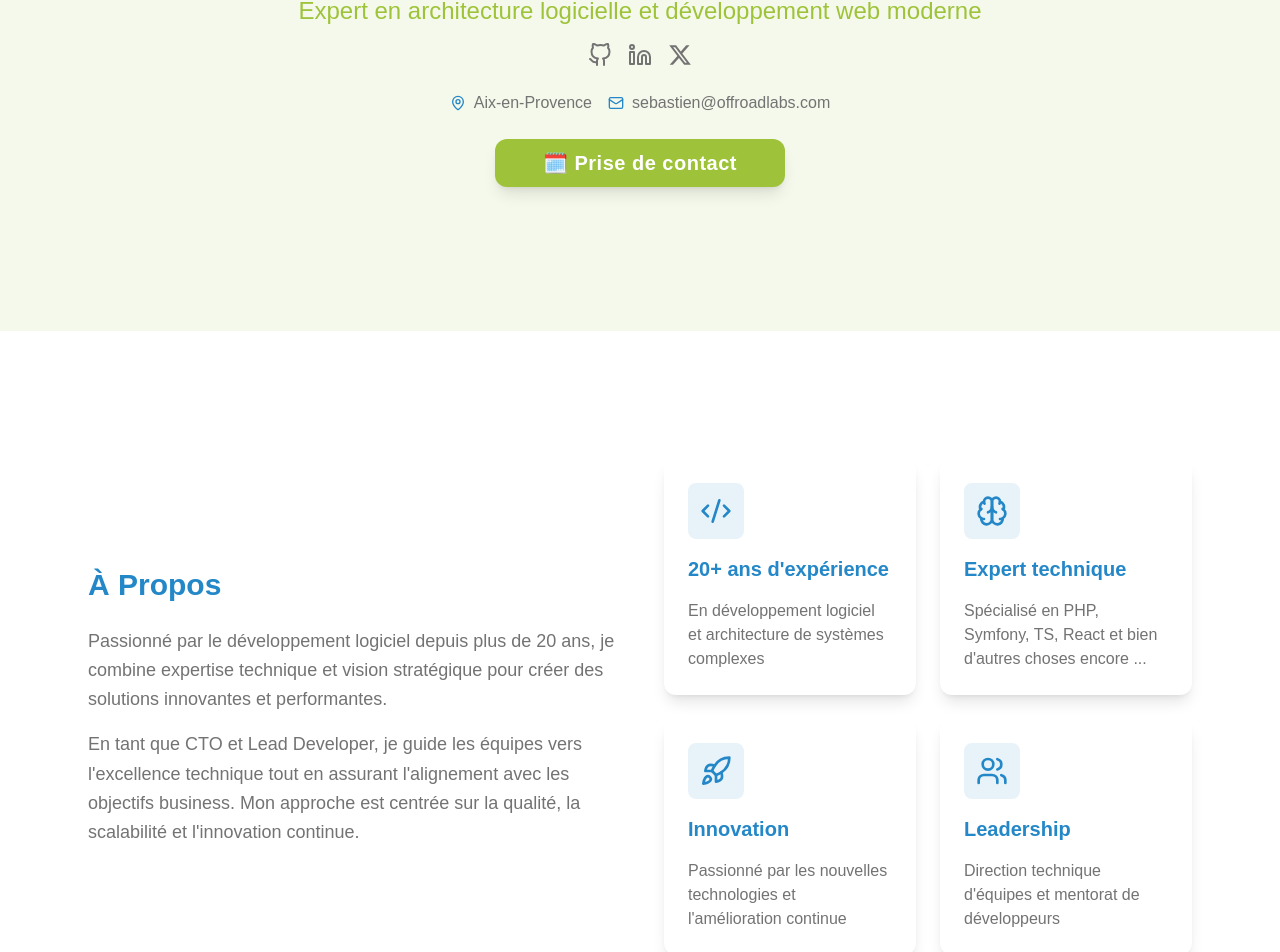
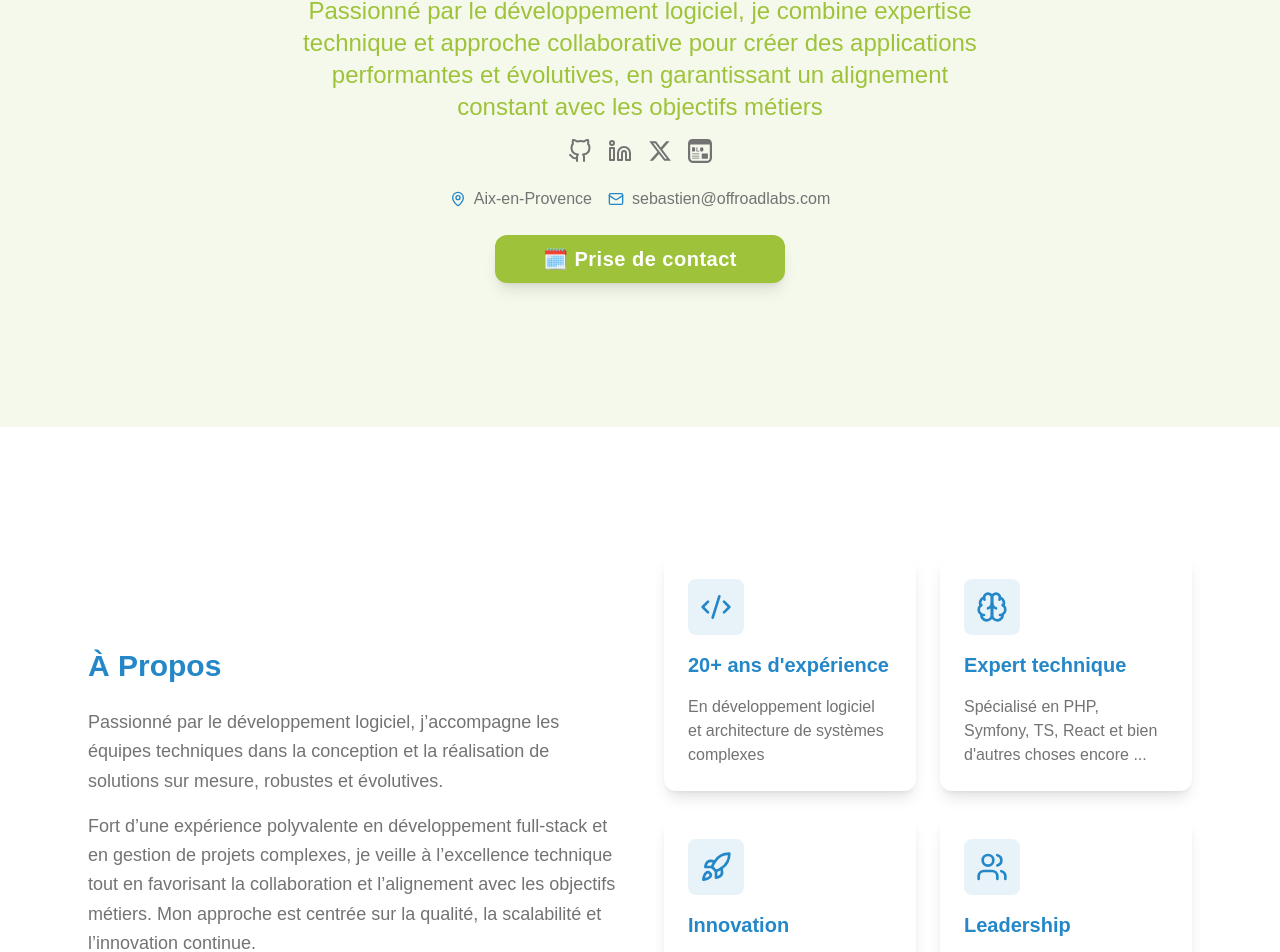
Before and after one commit to offroadlabs/hub-timoner, a Next.js app: page / in a window 1280 px wide. Shown: the part 493-1445 px from the top of the page. Built offline with nearby package versions, Linux system fonts and the light colour scheme.

Commit message:
feat: ajout icon blog + reprise titre et à propos

```diff
--- a/src/components/home/about-section.tsx
+++ b/src/components/home/about-section.tsx
@@ -65,15 +65,16 @@ export function AboutSection() {
               transition={{ duration: 0.7, delay: 0.2 }}
             >
               <p className="text-lg text-muted-foreground leading-relaxed">
-                Passionné par le développement logiciel depuis plus de 20 ans,
-                je combine expertise technique et vision stratégique pour créer
-                des solutions innovantes et performantes.
+                Passionné par le développement logiciel, j’accompagne les
+                équipes techniques dans la conception et la réalisation de
+                solutions sur mesure, robustes et évolutives.
               </p>
               <p className="text-lg text-muted-foreground leading-relaxed">
-                En tant que CTO et Lead Developer, je guide les équipes vers
-                l&apos;excellence technique tout en assurant l&apos;alignement
-                avec les objectifs business. Mon approche est centrée sur la
-                qualité, la scalabilité et l&apos;innovation continue.
+                Fort d’une expérience polyvalente en développement full-stack et
+                en gestion de projets complexes, je veille à l’excellence
+                technique tout en favorisant la collaboration et l’alignement
+                avec les objectifs métiers. Mon approche est centrée sur la
+                qualité, la scalabilité et l’innovation continue.
               </p>
             </motion.div>
           </motion.div>
--- a/src/components/home/hero-section.tsx
+++ b/src/components/home/hero-section.tsx
@@ -4,6 +4,7 @@ import { CalendlyButton } from "@/components/ui/calendly-button";
 import { GitHubIcon } from "@/components/icons/github-icon";
 import { LinkedInIcon } from "@/components/icons/linkedin-icon";
 import { XIcon } from "@/components/icons/x-icon";
+import { BlogIcon } from "@/components/icons/blog-icon";
 
 export function HeroSection() {
   return (
@@ -24,10 +25,13 @@ export function HeroSection() {
             Sébastien Timoner
           </h1>
           <p className="text-xl md:text-2xl text-muted-foreground max-w-[700px] leading-relaxed">
-            Lead Developer & CTO
+            Lead Developer
             <br />
             <span className="text-brand-green dark:text-brand-green-light font-medium">
-              Expert en architecture logicielle et développement web moderne
+              Passionné par le développement logiciel, je combine expertise
+              technique et approche collaborative pour créer des applications
+              performantes et évolutives, en garantissant un alignement constant
+              avec les objectifs métiers
             </span>
           </p>
           <div className="flex flex-col items-center gap-6">
@@ -56,6 +60,15 @@ export function HeroSection() {
               >
                 <XIcon className="w-6 h-6" />
               </a>
+              <a
+                href="https://timoner.com"
+                target="_blank"
+                rel="noopener noreferrer"
+                className="text-muted-foreground hover:text-brand-green transition-colors"
+                aria-label="Mon blog"
+              >
+                <BlogIcon className="w-6 h-6" />
+              </a>
             </div>
             <div className="flex items-center justify-center gap-4 text-muted-foreground">
               <div className="flex items-center gap-2">
--- /dev/null
+++ b/src/components/icons/blog-icon.tsx
@@ -0,0 +1,33 @@
+export function BlogIcon({ className }: { className?: string }) {
+  return (
+    <svg
+      viewBox="0 0 512 512"
+      fill="none"
+      xmlns="http://www.w3.org/2000/svg"
+      className={className}
+    >
+      <path
+        fillRule="evenodd"
+        clipRule="evenodd"
+        d="M416.428 0.004H95.58C42.787 0.013 0.016 42.792 0 95.577v303.685C0.025 461.524 50.463 511.979 112.742 511.996h286.524c62.27-0.017 112.717-50.464 112.734-112.734V95.577C511.992 42.792 469.212 0.013 416.428 0.004zM464.805 399.262c-0.008 18.15-7.308 34.424-19.198 46.34-11.916 11.891-28.19 19.19-46.34 19.198H112.742c-18.15-0.009-34.433-7.308-46.348-19.198-11.892-11.916-19.182-28.19-19.198-46.34V118.696h417.61V399.262z"
+        fill="currentColor"
+      />
+      <path
+        d="M293.186 307.184h131.572v112.986H293.186zM87.243 308.893h154.448v17.162H87.243zM87.243 401.298h154.448v17.162H87.243zM87.243 355.1h154.448v17.162H87.243z"
+        fill="currentColor"
+      />
+      <path
+        d="M88.96 267.908h34.583c19.71 0 31.642-8.581 31.642-26.548 0-10.852-6.167-18.368-12.2-20.648v-0.268c6.034-3.352 10.592-9.519 10.592-19.432 0-14.489-9.251-24.268-29.086-24.268H88.96c-0.796 0-1.332 0.536-1.332 1.34v88.475c0 0.812 0.536 1.349 1.332 1.349z"
+        fill="currentColor"
+      />
+      <path
+        d="M181.516 267.908h59.404c0.796 0 1.332-0.536 1.332-1.349v-14.874c0-0.813-0.536-1.341-1.332-1.341h-40.224c-0.544 0-0.804-0.268-0.804-0.812v-71.447c0-0.804-0.528-1.34-1.341-1.34h-17.036c-0.805 0-1.332 0.536-1.332 1.34v88.475c0 0.812 0.528 1.349 1.333 1.349z"
+        fill="currentColor"
+      />
+      <path
+        d="M292.708 269.374c15.963 0 28.558-7.366 33.251-22.115 2.011-6.301 2.539-11.396 2.539-24.938 0-13.542-0.528-18.637-2.539-24.939-4.693-14.739-17.288-22.114-33.251-22.114-15.956 0-28.558 7.375-33.243 22.114-2.02 6.302-2.556 11.397-2.556 24.939 0 13.542 0.536 18.637 2.556 24.938 4.685 14.749 17.287 22.115 33.243 22.115z"
+        fill="currentColor"
+      />
+    </svg>
+  );
+}
```
